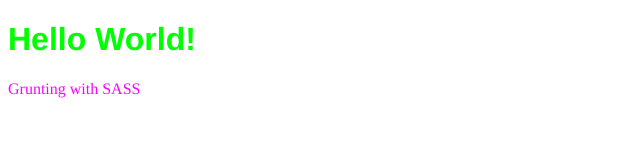
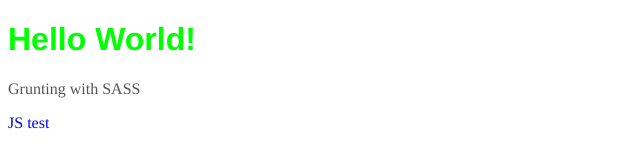
Before and after one commit to db001/sassproject, a website: page index.html in a window 1280 px wide. Shown: the whole page, without its empty margins (0-640 px from the left). Drawn offline with Linux system fonts and the light colour scheme.

Commit message:
browsersync now watching for JS changes

```diff
--- a/Gruntfile.js
+++ b/Gruntfile.js
@@ -29,7 +29,8 @@ module.exports = function(grunt) {
         bsFiles: {
           src: [
             "app/css/*.css",
-            "*.html"
+            "*.html",
+            "app/scripts/*.js"
           ]
         },
         options: {
--- a/app/scripts/sample.js
+++ b/app/scripts/sample.js
@@ -7,3 +7,7 @@ function add(x) {
 }
 
 add(a);
+
+var x = document.getElementById('test');
+
+x.style.color = "blue";
--- a/app/scss/_paras.scss
+++ b/app/scss/_paras.scss
@@ -1,6 +1,6 @@
 $para-font: Times, serif;
 
-$para-color: #ff00ff;
+$para-color: #555555;
 
 p {
   font-family: $para-font;
--- a/index.html
+++ b/index.html
@@ -16,7 +16,8 @@
 <body>
   <h1>Hello World!</h1>
   <p>Grunting with SASS</p>
+  <p id='test'>JS test</p>
 
-  <!-- <script src="app/js/scripts.js"></script> -->
+  <script type="text/javascript" src="./app/scripts/sample.js"></script>
 </body>
 </html>
```
Also changed, not shown: app/css/styles.css.
